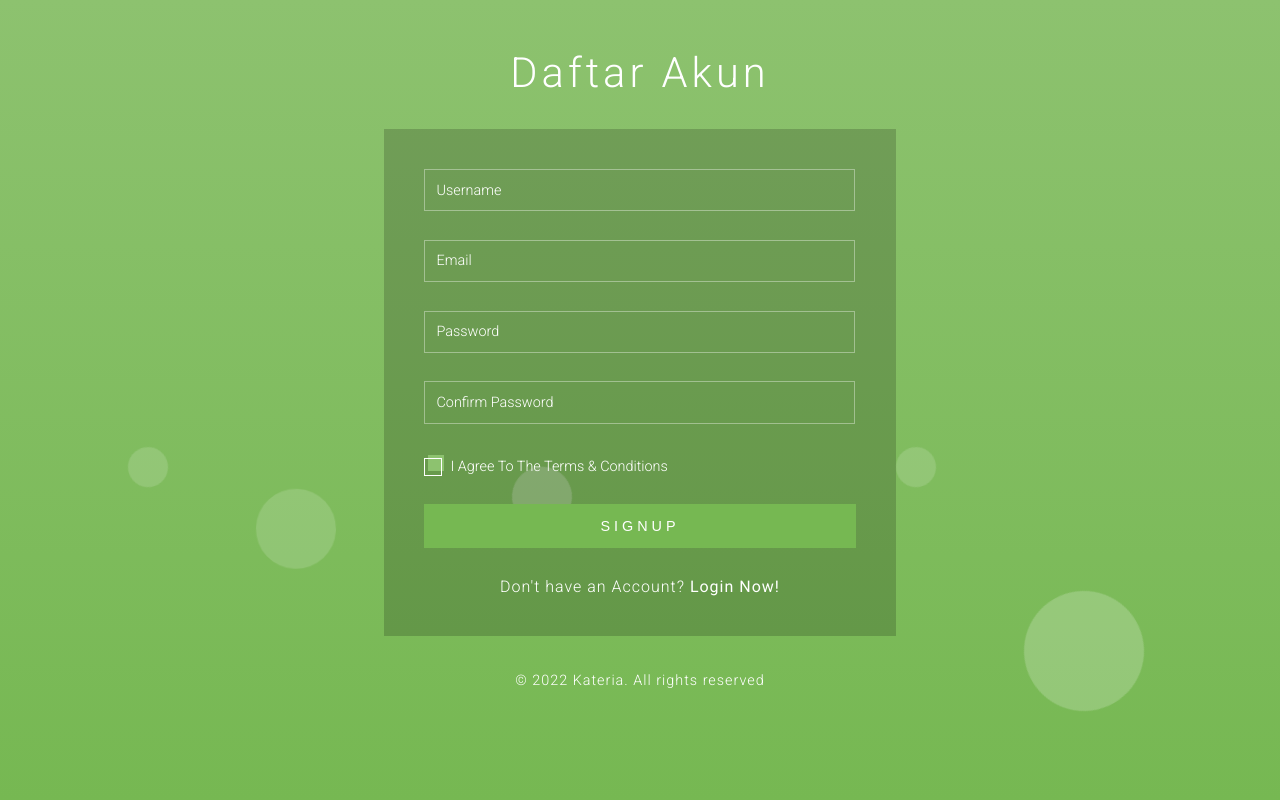
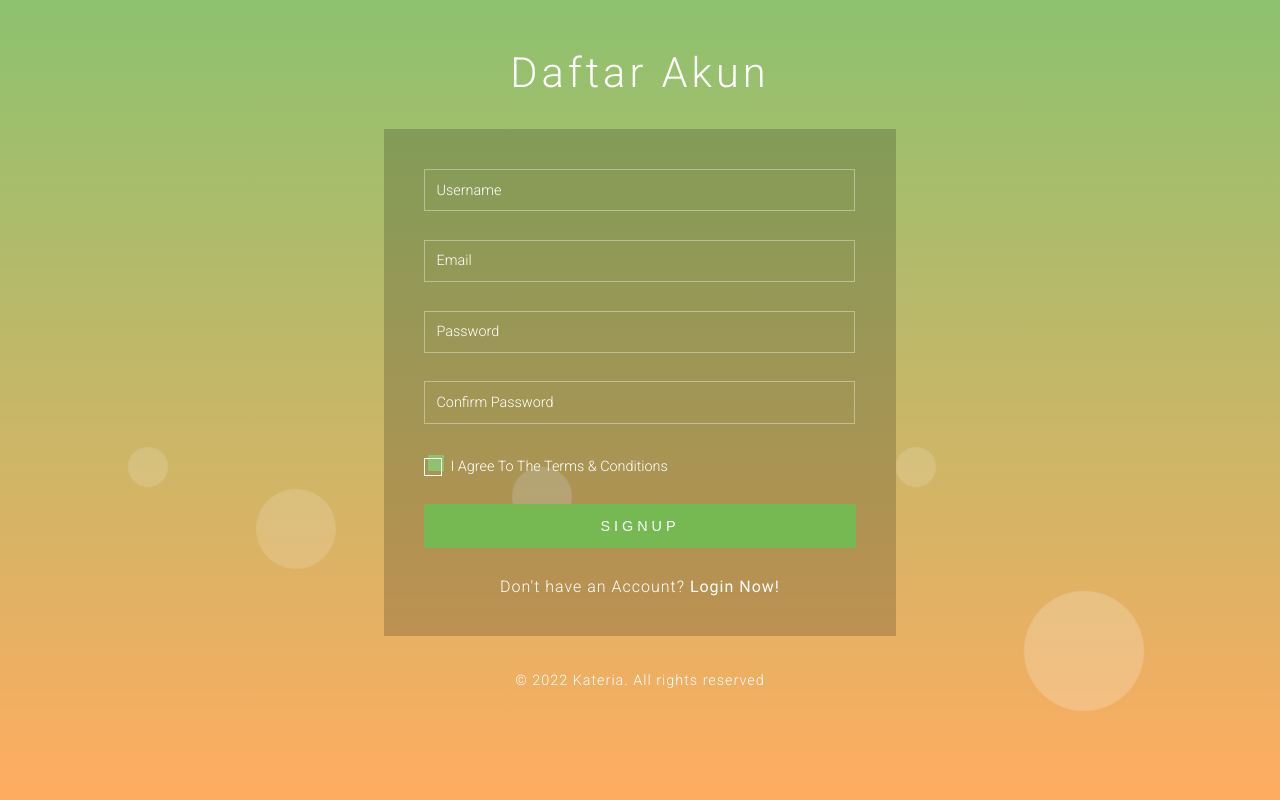
Before and after one commit to Alvaro5472/SE-Kelompok-16, a PHP site: page /HTML/Register.html in a window 1280 px wide. Run offline with PHP 8.4, Linux system fonts and the light colour scheme.

Commit message:
Add Register.css

```diff
--- a/CSS/Register.css
+++ b/CSS/Register.css
@@ -103,12 +103,12 @@ html, body, div, span, applet, object, iframe, h1, h2, h3, h4, h5, h6, p, blockq
 
   /*-- end reset --*/
   body {
-    background: #76b852;
+    background: #FFAC60;
     /* fallback for old browsers */
-    background: -webkit-linear-gradient(to top, #76b852, #8DC26F);
-    background: -moz-linear-gradient(to top, #76b852, #8DC26F);
-    background: -o-linear-gradient(to top, #76b852, #8DC26F);
-    background: linear-gradient(to top, #76b852, #8DC26F);
+    background: -webkit-linear-gradient(to top, #FFAC60, #8DC26F);
+    background: -moz-linear-gradient(to top, #FFAC60, #8DC26F);
+    background: -o-linear-gradient(to top, #FFAC60, #8DC26F);
+    background: linear-gradient(to top, #FFAC60, #8DC26F);
     background-size: cover;
     background-attachment: fixed;
     font-family: 'Roboto', sans-serif;
```
